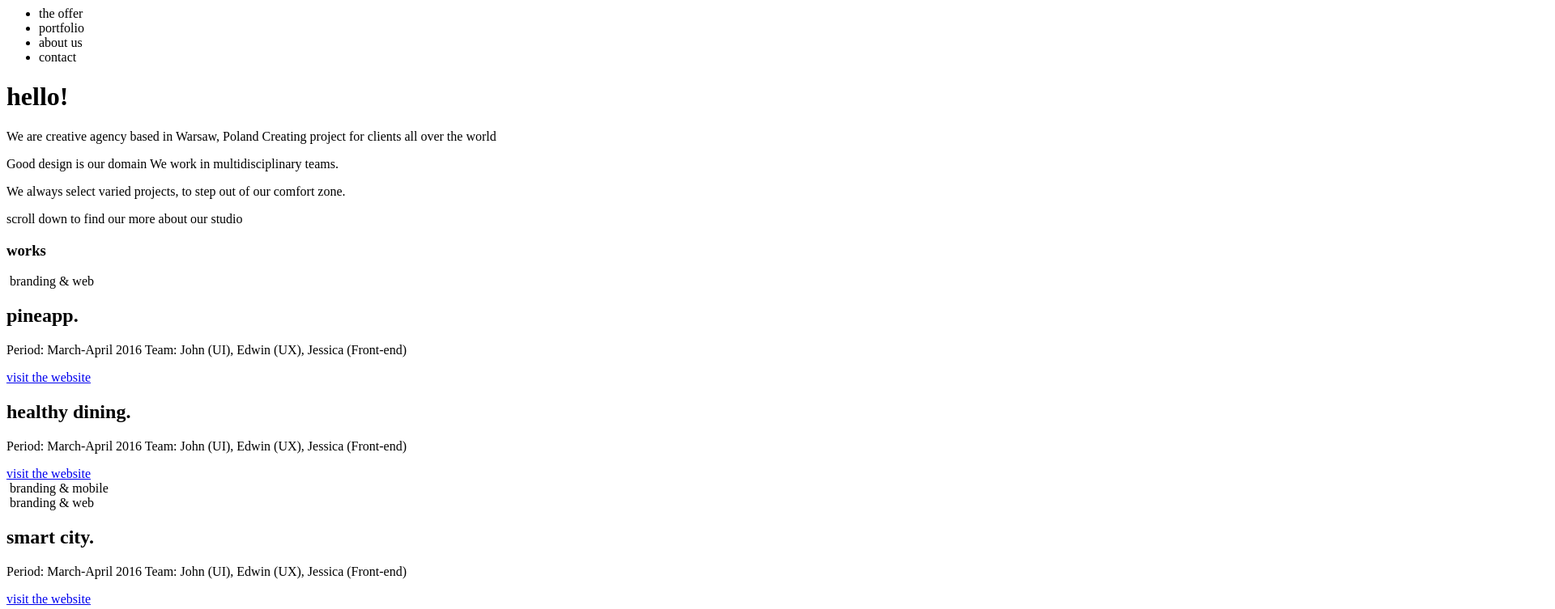
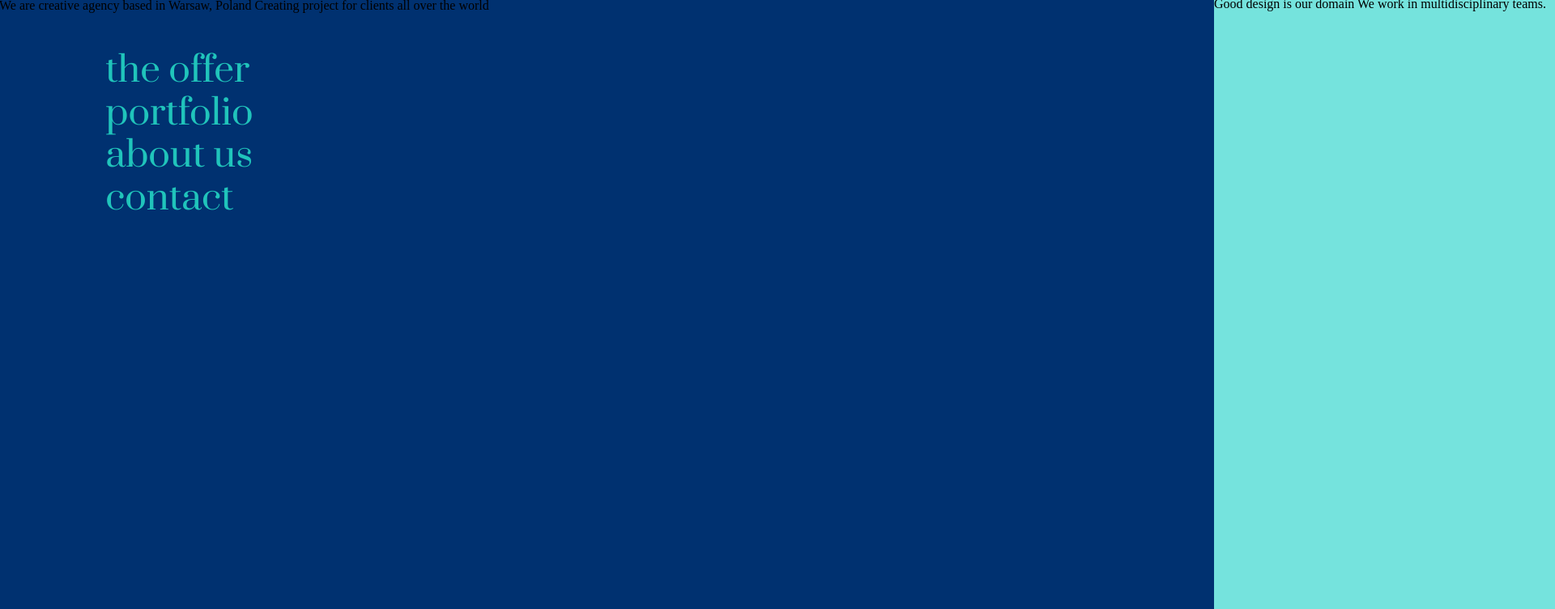
Before and after one commit to justynabierylo/hello_colors, a website: page index.html in a window 1280 px wide. Shown: the top 753 px of the page at 81% size, 1920 px wide, since content can reach past the window. Drawn offline with Linux system fonts and the light colour scheme.

Commit message:
modyfikacje sass

```diff
--- /dev/null
+++ b/gulpfile.js
@@ -0,0 +1,21 @@
+var gulp = require('gulp');
+var sass = require('gulp-sass');
+var autoprefixer = require('gulp-autoprefixer');
+var sourcemaps = require('gulp-sourcemaps');
+gulp.task('sass', function() {
+    gulp.src('scss/**/*.scss')
+        .pipe(sourcemaps.init())
+        .pipe(sass({
+            outputStyle: 'compressed'
+        }))
+        .pipe(autoprefixer({
+            browsers: ['last 2 versions'],
+            cascade: false
+        }))
+        .pipe(sourcemaps.write())
+        .pipe(gulp.dest('css'));
+})
+gulp.task('watch', function() {
+    gulp.watch('scss/**/*.scss', ['sass']);
+})
+gulp.task('default', ['sass', 'watch']);
--- a/index.html
+++ b/index.html
@@ -4,6 +4,9 @@
     <meta name="viewport"
           content="width=device-width, user-scalable=no, initial-scale=1.0, maximum-scale=1.0, minimum-scale=1.0">
     <meta http-equiv="X-UA-Compatible" content="ie=edge">
+    <link href="https://fonts.googleapis.com/css?family=Inconsolata:400,700|Prata" rel="stylesheet">
+    <link href="https://fonts.googleapis.com/css?family=Josefin+Sans" rel="stylesheet">
+    <link rel="stylesheet" href="css/main.css">
     <title>Hello Colors</title>
 </head>
 <body>
@@ -15,7 +18,7 @@
             <li>contact</li>
         </ul>
     </nav>
-    <header>
+    <header class="header">
         <div class="container">
             <h1 class="header-title">hello!</h1>
         </div>
@@ -150,4 +153,31 @@ George & Micheal.
     </footer>
 
 </body>
-</html>
+</                        Feel free to say hello!
+
+<span>Warsaw St. 23/21
+                        03-323 Warsaw,
+                        POLAND</span>
+</p>
+</div>
+</article>
+</div>
+</section>
+<footer>
+    <h2 class="footer-title">social media</h2>
+    <div class="footer-media">
+        <img src="" alt="">
+        <img src="" alt="">
+        <img src="" alt="">
+        <img src="" alt="">
+    </div>
+    <div class="container">
+        <p class="footer-text">
+            designed with love by The Awwwwesomes
+            Warsaw, 2016
+        </p>
+    </div>
+</footer>
+
+</body>
+</html>html>
--- /dev/null
+++ b/scss/base/_reset.scss
@@ -0,0 +1,43 @@
+html, body, div, span, applet, object, iframe,
+h1, h2, h3, h4, h5, h6, p, blockquote, pre,
+a, abbr, acronym, address, big, cite, code,
+del, dfn, em, img, ins, kbd, q, s, samp,
+small, strike, strong, sub, sup, tt, var,
+b, u, i, center,
+dl, dt, dd, ol, ul, li,
+fieldset, form, label, legend,
+table, caption, tbody, tfoot, thead, tr, th, td,
+article, aside, canvas, details, embed,
+figure, figcaption, footer, header, hgroup,
+menu, nav, output, ruby, section, summary,
+time, mark, audio, video {
+  margin: 0;
+  padding: 0;
+  border: 0;
+  font-size: 100%;
+  font: inherit;
+  vertical-align: baseline;
+}
+/* HTML5 display-role reset for older browsers */
+article, aside, details, figcaption, figure,
+footer, header, hgroup, menu, nav, section {
+  display: block;
+}
+body {
+  line-height: 1;
+}
+ol, ul {
+  list-style: none;
+}
+blockquote, q {
+  quotes: none;
+}
+blockquote:before, blockquote:after,
+q:before, q:after {
+  content: '';
+  content: none;
+}
+table {
+  border-collapse: collapse;
+  border-spacing: 0;
+}
--- /dev/null
+++ b/scss/base/_variables.scss
@@ -0,0 +1 @@
+$mainFont : "Prata";
--- /dev/null
+++ b/scss/components/_top.scss
@@ -0,0 +1,123 @@
+.header{
+  position: relative;
+  width: 100vw;
+  height: ;
+}
+
+.main-nav{
+  font-size: 44px;
+  font-family: $mainFont;
+  color: rgb(32, 196, 187);
+  line-height: 1.2;
+  text-align: left;
+  position: absolute;
+  left: 130.193px;
+  top: 60.735px;
+  z-index: 86;
+  ul{
+    display: inline-block;
+  }
+}
+
+
+.header-title{
+  font-family: $mainFont;
+  font-size: 307.76px;
+  color: rgb(255, 255, 255);
+  line-height: 1.2;
+  text-align: right;
+  position: absolute;
+  left: 914.789px;
+  top: 1135.4px;
+  z-index: 76;
+
+  &:before{
+    content: '';
+    background-color: rgb(233, 233, 233);
+    position: absolute;
+    left: 546px;
+    top: 1315px;
+    width: 828px;
+    height: 11px;
+    z-index: 75;
+  }
+}
+
+.header__bg{
+
+
+  &-first{
+    background-color: rgb(0, 49, 112);
+    position: absolute;
+    left: -1px;
+    top: -1px;
+    width: 1500px;
+    height: 1577px;
+    z-index: 72;
+
+    &:before{
+      content: "H";
+      font-size: 1205.59px;
+      font-family: 'Josefin Sans', sans-serif;
+      font-weight: bold;
+      color: rgb(38, 99, 175);
+      line-height: 1.2;
+      text-align: left;
+      position: absolute;
+      left: 1831px;
+      top: 1167.074px;
+      z-index: 81;
+    }
+  }
+
+  &-sec{
+      background-color: rgb(117, 227, 221);
+      position: absolute;
+      left: 1499px;
+      top: -3px;
+      width: 751px;
+      height: 1579px;
+      z-index: 79;
+
+    &:before{
+      content: "D";
+      font-size: 803.4px;
+      font-family: 'Josefin Sans', sans-serif;
+      font-weight: bold;
+      color: rgb(65, 204, 196);
+      line-height: 1.2;
+      text-align: left;
+      position: absolute;
+      left: 1831px;
+      top: 1167.074px;
+      z-index: 81;
+    }
+  }
+
+  &-third{
+    background-color: rgb(244, 151, 156);
+    position: absolute;
+    left: 2250px;
+    top: 0px;
+    width: 750px;
+    height: 1576px;
+    z-index: 78;
+
+    &:before{
+      content: "P";
+      font-size: 803.4px;
+      font-family: 'Josefin Sans', sans-serif;
+      font-weight: bold;
+      color: rgb(243, 116, 123);
+      line-height: 1.2;
+      text-align: left;
+      position: absolute;
+      left: 1831px;
+      top: 1167.074px;
+      z-index: 81;
+    }
+  }
+
+}
+
+.header-scroll{}
--- /dev/null
+++ b/scss/main.scss
@@ -0,0 +1,6 @@
+@import "base/reset";
+@import "base/variables";
+@import "base/global";
+@import "base/grid";
+
+@import "components/top";
```
Also changed, not shown: package.json (added, +17 -0 lines), css/main.css (added), scss/base/_global.scss (added), scss/base/_grid.scss (added), scss/components/_contact.scss (added), scss/components/_footer.scss (added), scss/components/_team.scss (added), scss/components/_works.scss (added), 2 other files.
